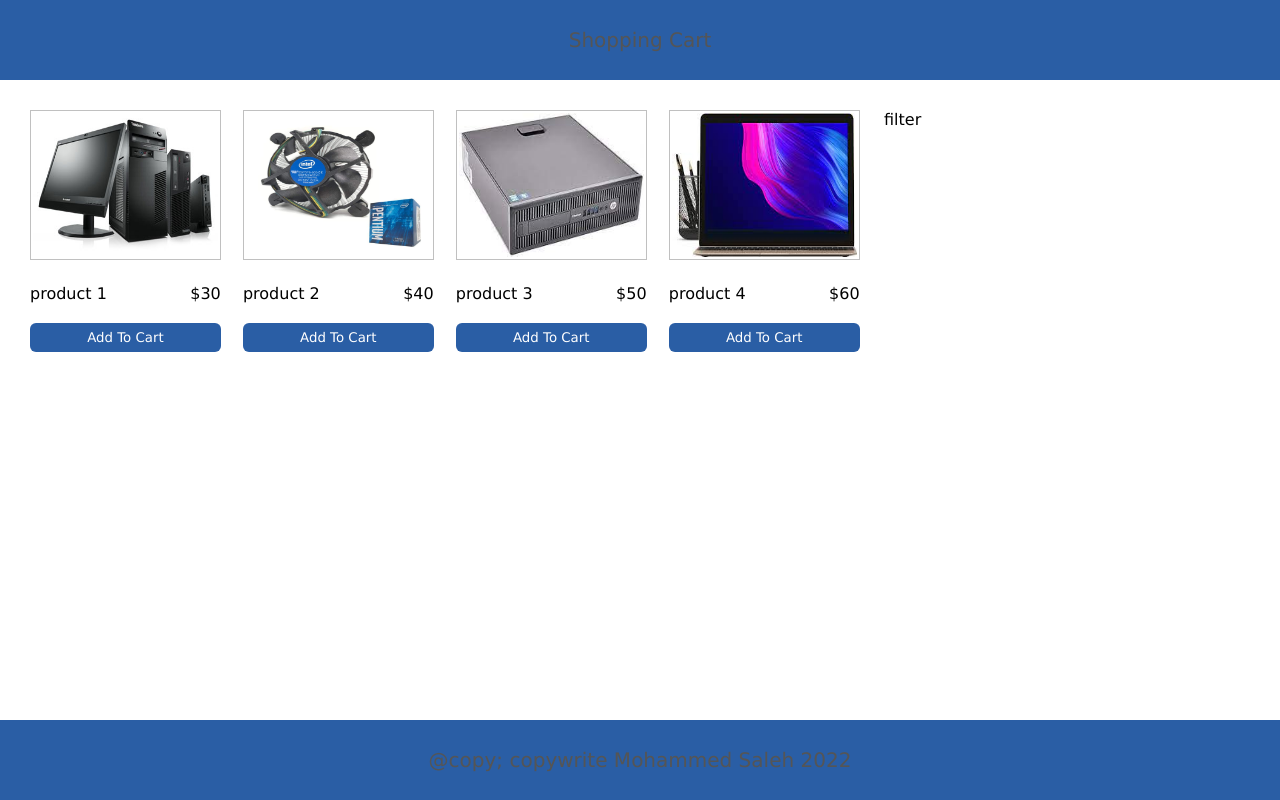
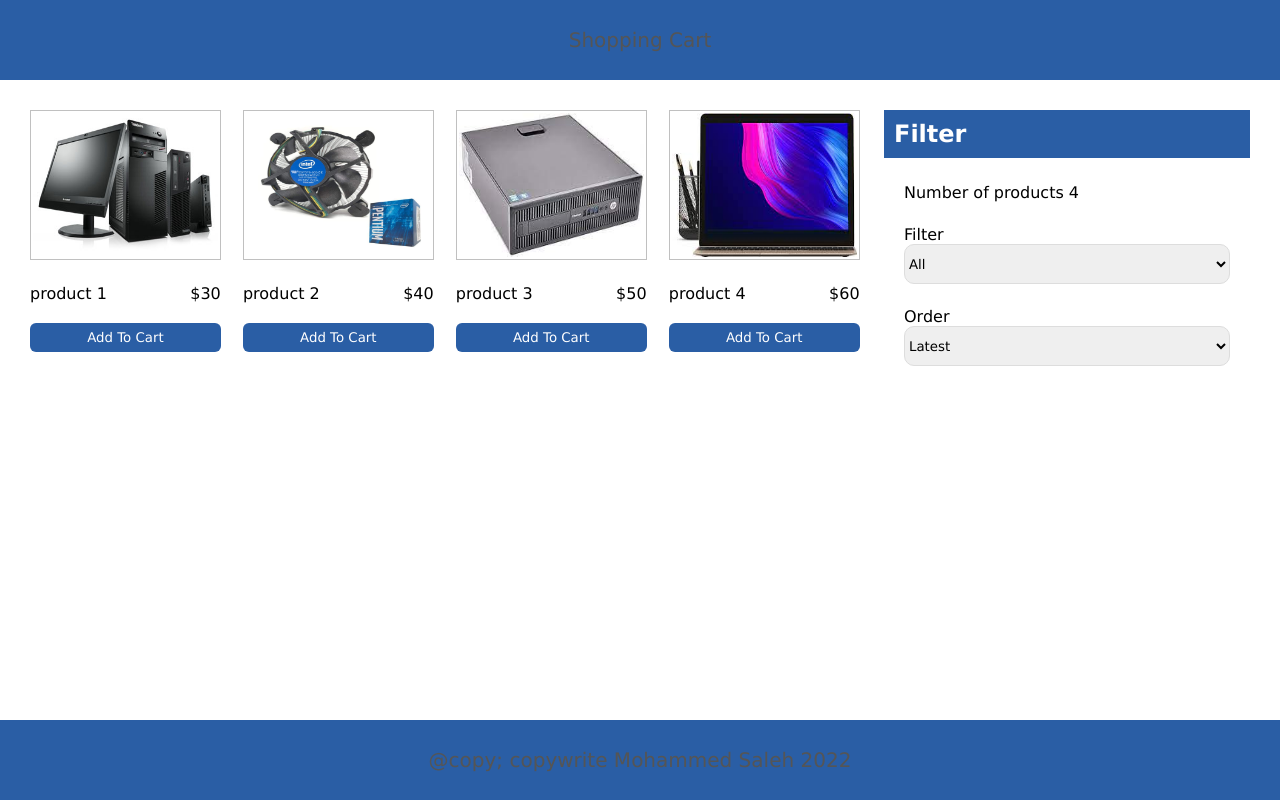
Before and after one commit to mohsaleh2010/react-shopping-cart, a React (Create React App) app in the folder Client/: page / in a window 1280 px wide. Built offline with nearby package versions, Linux system fonts and the light colour scheme.

Commit message:
filter comp

```diff
--- a/Client/src/App.js
+++ b/Client/src/App.js
@@ -4,18 +4,67 @@
 //import { word } from './words';
 import data from './Data.json';
 import Products from './Components/Products/Products'
+import Filter from './Components/Filter/Filter';
 function App() {
-  const [products, setproducts] = useState([data])
+  const [products, setproducts] = useState(data);
+  const [sort, setSort] = useState("");
+  const [size, setSize] = useState("");
+
+  // const handleFilterBySize = (e) => {
+  //   setSize(e.target.value);
+  //   if (e.target.value == "All") {
+  //     setproducts(data);
+  //   }
+  //   else {
+  //     let productClone = [...products];
+  //     let newproducts = productClone.filter(p => p.sizes.indexOf(e.target.value) != -1);
+  //     setproducts(newproducts);
+  //   }
+  // }
+  const handleFilterBySize = (e) => {
+    // console.log(e.target.value);
+    setSize(e.target.value);
+    if (e.target.value == "All") {
+      setproducts(data);
+    }
+    else {
+      let productClone = [...data];
+      let newProducts = productClone.filter(p => p.sizes.indexOf(e.target.value) != -1);
+      console.log(newProducts);
+      setproducts(newProducts);
+    }
+  }
+  const handleFilterByOrder = (e) => {
+    let order = e.target.value;
+    console.log(e.target.value);
+    setSort(e.target.value);
+    let productClone = [...products];
+    let newProducts = productClone.sort(function (a, b) {
+      if (order == "Lowest") {
+        return a.price - b.price;
+      }
+      else if (order == "Highest") {
+        return b.price - a.price;
+        console.log(b.price - a.price);
+      }
+      else {
+        return a.id < b.id ? 1 : -1;
+      }
 
 
+    });
+    console.log(newProducts);
+    setproducts(newProducts);
+  }
   return (
 
     <div className="layout">
       <Header />
       <main>
         <div className="wrapper">
-          <Products productsData={data} />
-          <div className="filter-wrapper">filter</div>
+          <Products productsData={products} />
+          <Filter handleFilterBySize={handleFilterBySize} handleFilterByOrder={handleFilterByOrder} sort={sort} size={size} />
+
         </div>
 
       </main>
--- /dev/null
+++ b/Client/src/Components/Filter/Filter.js
@@ -0,0 +1,31 @@
+import React from 'react'
+import '../../css/Filter/Filter.css'
+function Filter(props) {
+    return (
+        <div className="filter-wrapper">
+            <h2 className="filter-title">Filter</h2>
+            <div className="num-of-product">Number of products 4</div>
+            <div className="filter-by-size">
+                <span>Filter</span>
+                <select value={props.size} className="filter-select" onChange={props.handleFilterBySize}>
+                    <option value="All">All</option>
+                    <option value="S">S</option>
+                    <option value="M">M</option>
+                    <option value="L">L</option>
+                    <option value="XL">XL</option>
+                    <option value="XXL">XXL</option>
+                </select>
+            </div>
+            <div className="filter-by-size">
+                <span>Order</span>
+                <select className="filter-select" value={props.sort} onChange={props.handleFilterByOrder}>
+                    <option value="Latest">Latest</option>
+                    <option value="Lowest">Lowest</option>
+                    <option value="Highest">Highest</option>
+
+                </select>
+            </div>
+        </div>
+    )
+}
+export default Filter
--- /dev/null
+++ b/Client/src/Components/Filter/Filter.scss
@@ -0,0 +1,28 @@
+.filter-wrapper{
+    background-color: #fff;
+    border: 1px;
+    display: flex;
+    flex-direction: column;
+
+    > div {
+        padding: 5px 20px;
+        margin-bottom: 13px;
+    }
+}
+.filter-title{
+    background-color: #2a5ea5;
+    padding: 10px;
+    color: #fff;
+    margin-bottom: 20px;
+}
+
+
+select{
+    display: block;
+    height: 40px;
+    border: 1px solid #ddd;
+    width: 100%;
+    border-radius: 10px;
+
+
+}
--- a/Client/src/Data.json
+++ b/Client/src/Data.json
@@ -6,8 +6,8 @@
         "desc": "this is product 1",
         "price": "30",
         "sizes": [
-            "small",
-            "midium"
+            "S",
+            "M"
         ]
     },
     {
@@ -17,8 +17,9 @@
         "desc": "this is product 2",
         "price": "40",
         "sizes": [
-            "small",
-            "larg"
+            "S",
+            "L",
+            "M"
         ]
     },
     {
@@ -28,8 +29,8 @@
         "desc": "this is product 3",
         "price": "50",
         "sizes": [
-            "midium",
-            "larg"
+            "M",
+            "L"
         ]
     },
     {
@@ -39,8 +40,8 @@
         "desc": "this is product 4",
         "price": "60",
         "sizes": [
-            "midium",
-            "larg"
+            "m",
+            "L"
         ]
     }
 ]
--- /dev/null
+++ b/Client/src/css/Filter/Filter.css
@@ -0,0 +1,25 @@
+.filter-wrapper {
+  background-color: #fff;
+  border: 1px;
+  display: flex;
+  flex-direction: column;
+}
+.filter-wrapper > div {
+  padding: 5px 20px;
+  margin-bottom: 13px;
+}
+
+.filter-title {
+  background-color: #2a5ea5;
+  padding: 10px;
+  color: #fff;
+  margin-bottom: 20px;
+}
+
+select {
+  display: block;
+  height: 40px;
+  border: 1px solid #ddd;
+  width: 100%;
+  border-radius: 10px;
+}
```
